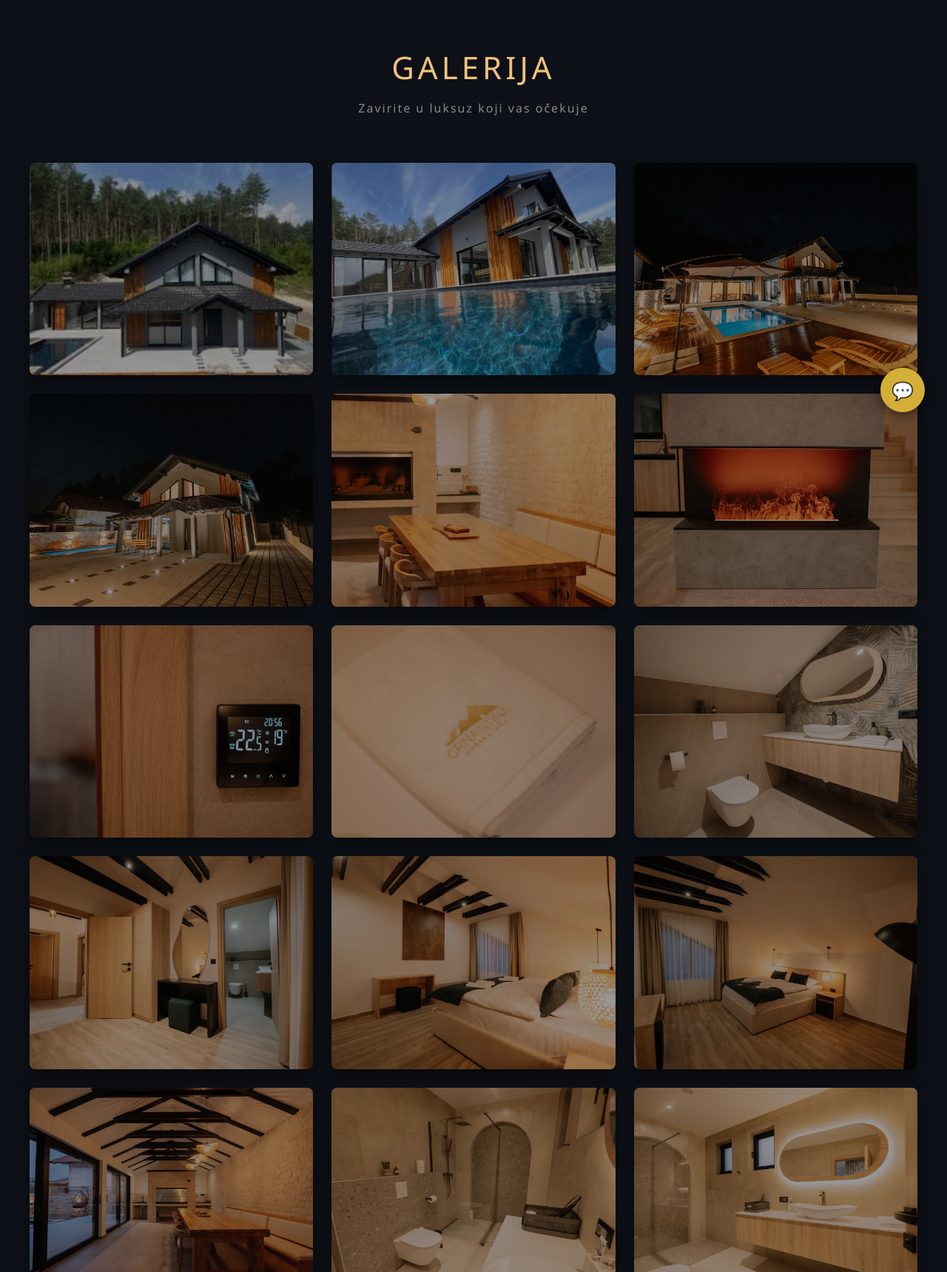
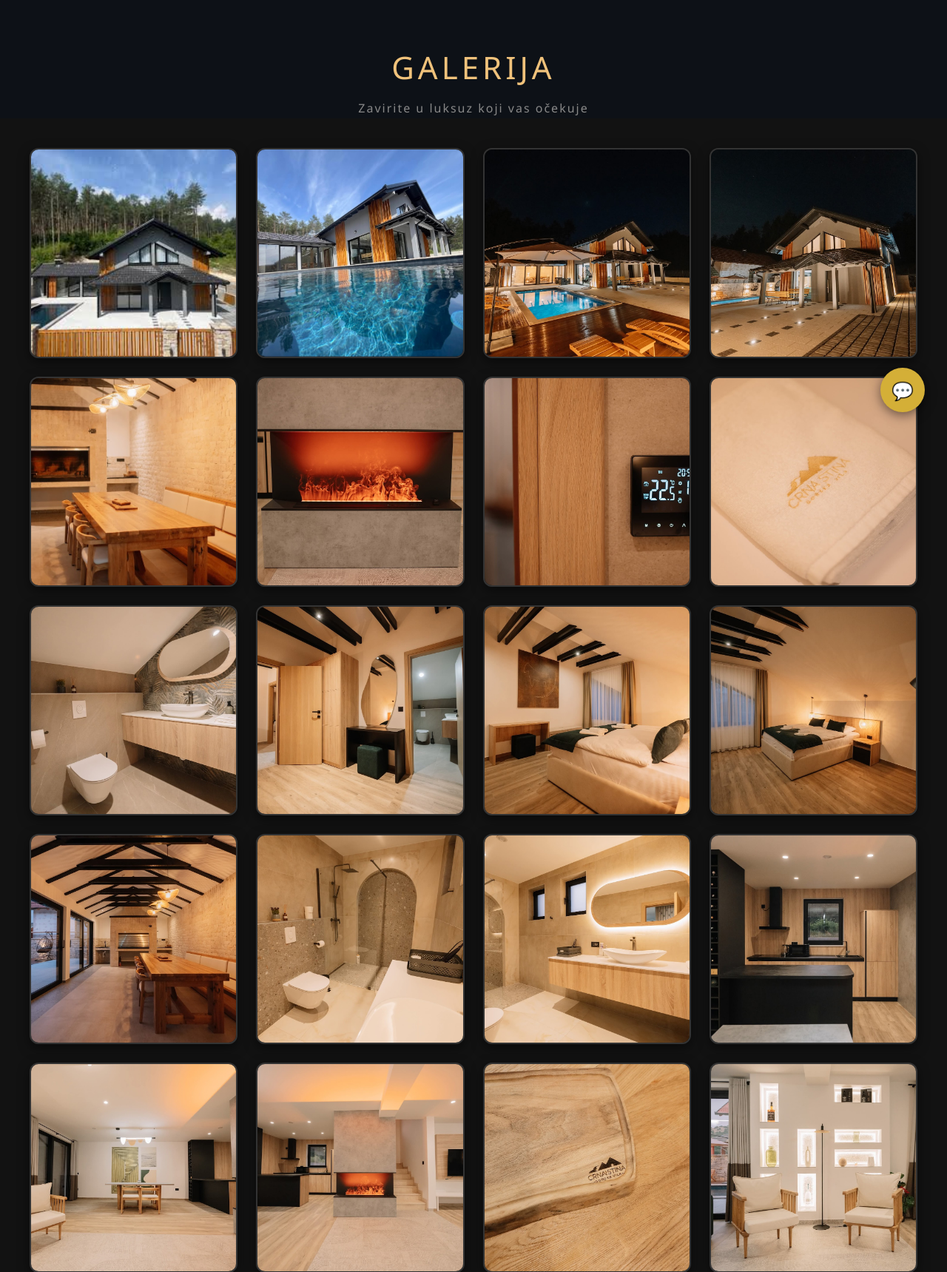
Before and after one commit to andelosemren/gorska-vila-crna-stina, a Django app: page /en/galerija/ in a window 1280 px wide. Shown: the part 213-1932 px from the top of the page at 74% size. Run offline with Django 5.2, Linux system fonts and the light colour scheme; the visitor is signed in with stand-in values (Sample User, id 1); some libraries are stand-ins or nearby versions.

Commit message:
uradjene promjene na galerija-html

```diff
--- a/aplikacija/static/aplikacija/galerija.css
+++ b/aplikacija/static/aplikacija/galerija.css
@@ -1,6 +1,7 @@
+/* --- PREMIUM GALERIJA STILOVI (Za Fancybox) --- */
 .gallery-page {
-  background-color: transparent;
-  padding: 60px 20px 100px 20px;
+    background-color: #121212;
+    padding: 40px 20px 80px 20px;
 }
 
 .gallery-container {
@@ -8,50 +9,68 @@
     margin: 0 auto;
 }
 
+/* Savršena mreža koja se prilagođava mobitelima i PC-u */
 .gallery-grid {
     display: grid;
-  grid-template-columns: repeat(auto-fit, minmax(350px, 1fr));
+    grid-template-columns: repeat(auto-fit, minmax(280px, 1fr));
     gap: 25px;
 }
 
-.gallery-item {
+/* Okvir svake slike */
+.gallery-item a {
+    display: block;
     position: relative;
     overflow: hidden;
-  border-radius: 8px;
-  aspect-ratio: 4 / 3;
-  cursor: pointer;
-  box-shadow: 0 10px 20px rgba(0, 0, 0, 0.5);
+    border-radius: 12px;
+    border: 2px solid #333;
+    transition: all 0.4s ease;
+    box-shadow: 0 5px 15px rgba(0, 0, 0, 0.5);
 }
 
+/* Animacija podizanja i zlatni rub na hover */
+.gallery-item a:hover {
+    border-color: #d4af37;
+    transform: translateY(-5px);
+    box-shadow: 0 10px 25px rgba(212, 175, 55, 0.2);
+}
+
+/* Sama slika */
 .gallery-item img {
     width: 100%;
-  height: 100%;
+    height: 280px; /* Visina svih slika će biti jednaka */
     object-fit: cover;
-  transition: transform 0.6s ease;
+    display: block;
+    transition: transform 0.5s ease;
 }
 
-/* Tamni filter preko slike koji pojačava luksuz */
-.gallery-item::after {
-  content: "";
-  position: absolute;
-  inset: 0;
-  background: rgba(0, 0, 0, 0.4);
-  transition: background 0.6s ease;
-
-  /* OVO JE KLJUČNO: Dopušta da klik "prođe" kroz tamni filter do linka ispod! */
-  pointer-events: none;
-}
-
-.gallery-item:hover img {
+/* Zumiranje slike na hover */
+.gallery-item a:hover img {
     transform: scale(1.1);
 }
 
-.gallery-item:hover::after {
-  background: rgba(0, 0, 0, 0.1);
+/* MAGIJA: Crni prozirni sloj s povećalom koji se stvara PREKO slike na hover */
+.gallery-item a::after {
+    content: '🔍';
+    position: absolute;
+    top: 0; left: 0; width: 100%; height: 100%;
+    background: rgba(0, 0, 0, 0.5);
+    color: white;
+    font-size: 40px;
+    display: flex;
+    justify-content: center;
+    align-items: center;
+    opacity: 0;
+    transition: opacity 0.4s ease;
+    pointer-events: none; /* Da ne smeta kliku na link */
 }
-/* NOVO: Tjeramo link da popuni cijeli prostor kockice */
-.gallery-item a {
-  display: block;
-  width: 100%;
-  height: 100%;
+
+/* Prikaz povećala na hover */
+.gallery-item a:hover::after {
+    opacity: 1;
 }
+
+/* Promjena boje gumbića unutar samog Fancyboxa u zlatnu */
+.fancybox__container {
+    --fancybox-color: #d4af37;
+    --fancybox-bg: rgba(0, 0, 0, 0.95);
+}
```
Lines whose indentation alone changed are shown as unchanged.
